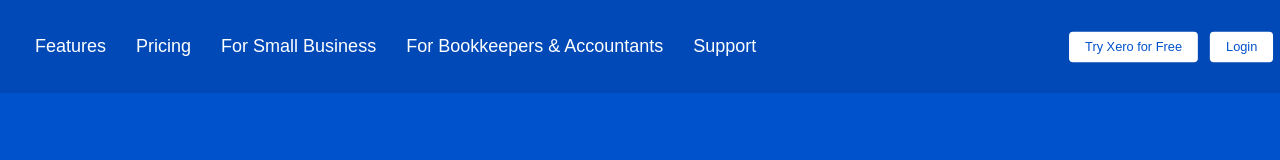
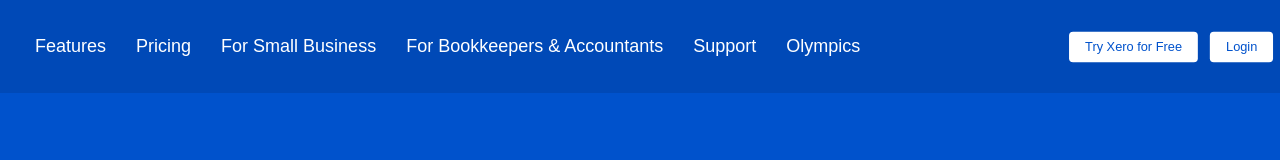
Before and after one commit to Romiko/x-website, a plain HTML site: page index.html in a window 1280 px wide. Shown: the top 160 px of the page. Drawn offline with Linux system fonts and the light colour scheme.

Commit message:
Added olympics link

```diff
--- a/index.html
+++ b/index.html
@@ -141,6 +141,7 @@
             <li><a href="#small-business">For Small Business</a></li>
             <li><a href="#bookkeepers">For Bookkeepers & Accountants</a></li>
             <li><a href="#support">Support</a></li>
+            <li><a href="#support">Olympics</a></li>
         </ul>
         <div class="nav-buttons">
             <a href="#try">Try Xero for Free</a>
```
